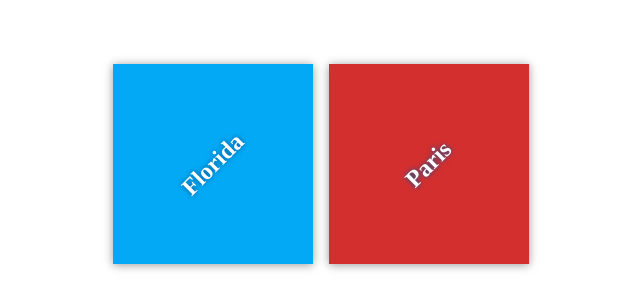
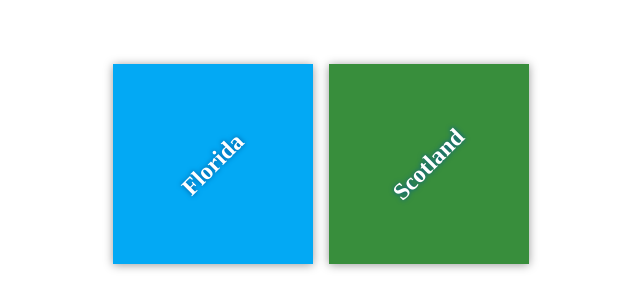
Before and after one commit to yu-shi-lin/my-travel-plans, a plain HTML site: page index.html in a window 1280 px wide. Shown: the part 236-544 px from the top of the page, without its empty margins (319-959 px from the left). Drawn offline with Linux system fonts and the light colour scheme; files that its build step writes are made by us from their sources.

Commit message:
Add destination to scotland

```diff
--- a/app.css
+++ b/app.css
@@ -59,3 +59,7 @@ h2 {
 #paris {
     background-color: #d32f2f;
 }
+
+#scotland {
+    background-color: #388e3c;
+}
--- a/index.html
+++ b/index.html
@@ -14,8 +14,8 @@
                 <h2>Florida</h2>
             </div>
 
-            <div class="destination" id="paris">
-                <h2>Paris</h2>
+            <div class="destination" id="scotland">
+                <h2>Scotland</h2>
             </div>
         </div>
     </div>
```
